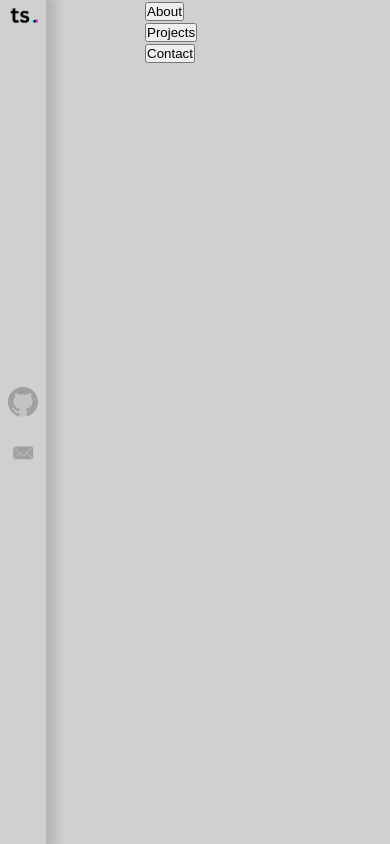
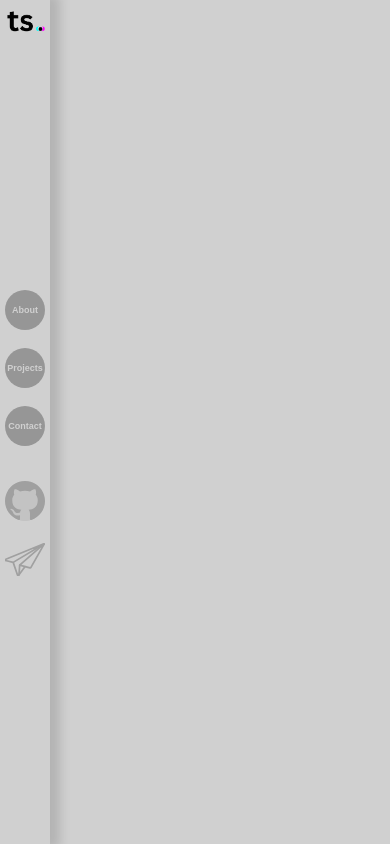
Before and after one commit to trevarious/portfolio-react, a React (Create React App) app: page / in a window 390 px wide. Built offline with nearby package versions, Linux system fonts and the light colour scheme.

Commit message:
feat: left nav state

```diff
--- a/src/AboutContent.css
+++ b/src/AboutContent.css
@@ -54,7 +54,7 @@ h3:hover {
 p {
     color: #444;
     font-size: 18px;
-    line-height: 1.6;
+    line-height: 2;
 }
 
 span {
--- a/src/App.js
+++ b/src/App.js
@@ -1,16 +1,31 @@
-
-import './App.css';
+import React, { useState, useEffect } from 'react';
 import Portfolio from './Portfolio';
 import LeftNav from './LeftNav';
+import './App.css';
 
-function App() {
-  return (
-  <>
+export default function App() {
+    const [currentContent, setCurrentContent] = useState(null);
+    const [loading, setLoading] = useState(false);
 
-    <LeftNav />
-    <Portfolio />
-  </>
-  )
+    useEffect(() => {
+        // Simulate a delay to demonstrate loading screen
+        const delay = setTimeout(() => {
+            setLoading(false);
+        }, 1500); // Adjust this time to match your loading time
+
+        // Clear the timeout if component unmounts before the delay completes
+        return () => clearTimeout(delay);
+    }, [currentContent]);
+
+    const handleContentChange = (content) => {
+        setLoading(true);
+        setCurrentContent(content);
+    };
+
+    return (
+        <div className="app-container">
+            <LeftNav setCurrentContent={handleContentChange} setLoading={setLoading} />
+            <Portfolio currentContent={currentContent} loading={loading} />
+        </div>
+    );
 }
-
-export default App;
--- a/src/LeftNav.css
+++ b/src/LeftNav.css
@@ -32,14 +32,29 @@
 .left-nav-links-img {
     width: 46.37px;
 }
+button {
+    background: rgb(150, 150, 150);
+    color: rgb(208, 208, 208);
+    padding: 10px;
+    display: flex;
+    flex: 1;
+    width: 50px;
+    height: 50px;
+    border: none;
+    border-radius: 50%;
+    align-items: center;
+    justify-content: center;
+    margin-bottom: 17.71px;
+
+}
 @media screen and (max-width: 425px) {
     .left-nav-container {
-        width: 46.37px;
+        width: 50px;
         height: 100vh;
         background:  rgb(208, 208, 208);
     }
     #logo {
-        width: 28.65px;
+        width: 40px;
     }
 
     .links {
@@ -47,7 +62,7 @@
     }
 
     .left-nav-links-img {
-        width: 30px;
+        width: 40px;
     }
 
 
@@ -55,4 +70,13 @@
         display: none;
     }
 
+    button {
+        width: 40px;
+        height: 40px;
+        padding: 20px;
+        border: none;
+        font-size: 9px;
+        font-weight: 700;
+    }
+
 }
--- a/src/LeftNav.js
+++ b/src/LeftNav.js
@@ -1,31 +1,37 @@
+// LeftNav.js
 import React from "react";
 import './LeftNav.css';
-// import linked from '../src/assets/linkedin-icon.svg';
 import gitHub from '../src/assets/left-nav-git-link.svg';
 import insta from '../src/assets/left-nav-insta-link.svg';
-// import blackJack from '../src/assets/left-nav-blackjack-link.png';
-// import dice from '../src/assets/left-nav-dice-link.png';
 import logo from '../src/assets/logo.png';
-import Globe from "./Globe";
-// import Blackjack from "./BlackJack";
 
-
-
-export default function LeftNav() {
+export default function LeftNav({ setCurrentContent, setLoading }) {
+    const handleClick = (content) => {
+        setLoading(true);
+        setCurrentContent(content);
+    };
 
     return (
         <div className="left-nav-container">
             <a id='logo' href="./" target="#"><img id="logo"  src={logo} alt="logo"/></a>
+
             <div class="links-container">
-            {/* <div id="left-nav-one" class="links"><a href="../https://www.linkedin.com/in/trevor-sykes-717585136/" target="_blank"><img class="left-nav-links-img" src={linked} alt="" /></a></div> */}
-            <div id="left-nav-two" class="links"><a href="https://github.com/trevarious" target="_blank"><img class="left-nav-links-img" src={gitHub} alt="" /></a></div>
-            <div id="left-nav-three" class="links"><a href="mailto:trevorjacobsykes@gmail.com"><img class="left-nav-links-img" src={insta} alt="" /></a></div>
-            {/* <div id="left-nav-four" class="links"><a href="https://instagram.com"><img class="left-nav-links-img" src={dice} alt="" /></a></div>
-            <div id="left-nav-five" class="links"><a href="https://instagram.com"><img class="left-nav-links-img" src={blackJack} alt="" /></a></div> */}
-        </div>
-        <div className="globe-container">
-                <Globe width={100} height={100} />
+            <div class="links">
+                    <button onClick={() => handleClick('about')}>About</button>
+                    <button onClick={() => handleClick('projects')}>Projects</button>
+                    <button onClick={() => handleClick('contact')}>Contact</button>
+                </div>
+                <div id="left-nav-two" class="links">
+                    <a href="https://github.com/trevarious" target="_blank">
+                        <img class="left-nav-links-img" src={gitHub} alt="" />
+                    </a>
+                </div>
+                <div id="left-nav-three" class="links">
+                    <a href="mailto:trevorjacobsykes@gmail.com">
+                        <img class="left-nav-links-img" src={insta} alt="" />
+                    </a>
+                </div>
             </div>
         </div>
-    )
+    );
 }
--- a/src/Portfolio.js
+++ b/src/Portfolio.js
@@ -1,53 +1,14 @@
-import React, { useState, useEffect } from 'react';
+// Portfolio.js
+import React from 'react';
 import AboutContent from './AboutContent';
 import ProjectsContent from './ProjectsContent';
 import ContactContent from './ContactContent';
 import Loading from './Loading';
 import './Portfolio.css';
 
-export default function Portfolio() {
-    const [currentContent, setCurrentContent] = useState(null);
-    const [loading, setLoading] = useState(false);
-
-    const showAbout = () => {
-        if (currentContent !== 'about') {
-            setLoading(true);
-            setCurrentContent('about');
-        }
-    };
-
-    const showProjects = () => {
-        if (currentContent !== 'projects') {
-            setLoading(true);
-            setCurrentContent('projects');
-        }
-    };
-
-    const showContact = () => {
-        if (currentContent !== 'contact') {
-            setLoading(true);
-            setCurrentContent('contact');
-        }
-    };
-
-    useEffect(() => {
-        // Simulate a delay to demonstrate loading screen
-        const delay = setTimeout(() => {
-            setLoading(false);
-        }, 1500); // Adjust this time to match your loading time
-
-        // Clear the timeout if component unmounts before the delay completes
-        return () => clearTimeout(delay);
-    }, [currentContent]);
-
+export default function Portfolio({ currentContent, loading }) {
     return (
         <div className="portfolio-container">
-            <div className="buttons">
-                <button onClick={showAbout}>About</button>
-                <button onClick={showProjects}>Projects</button>
-                <button onClick={showContact}>Contact</button>
-            </div>
-
             <div className="content">
                 {loading ? (
                     <Loading />
```
Also changed, not shown: src/assets/left-nav-insta-link.svg.
